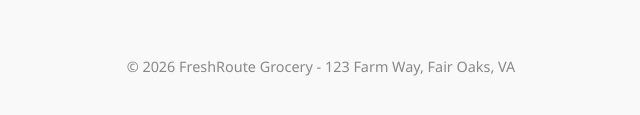
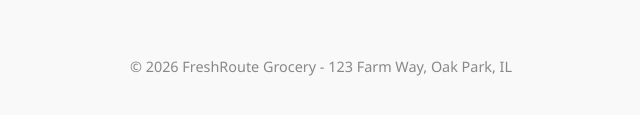
Before and after one commit to jb1266/Capstone, a website: page public/index.html in a window 1280 px wide. Shown: the part 547-662 px from the top of the page, 319-959 px from the left. Drawn offline with Linux system fonts and the light colour scheme; no server answers.

Commit message:
AppSpec SSM

```diff
--- a/public/index.html
+++ b/public/index.html
@@ -77,7 +77,7 @@
     </div>
 
     <footer>
-        &copy; 2026 FreshRoute Grocery - 123 Farm Way, Fair Oaks, VA
+        &copy; 2026 FreshRoute Grocery - 123 Farm Way, Oak Park, IL
     </footer>
 
     <script>
```
Also changed, not shown: 1 other file.
